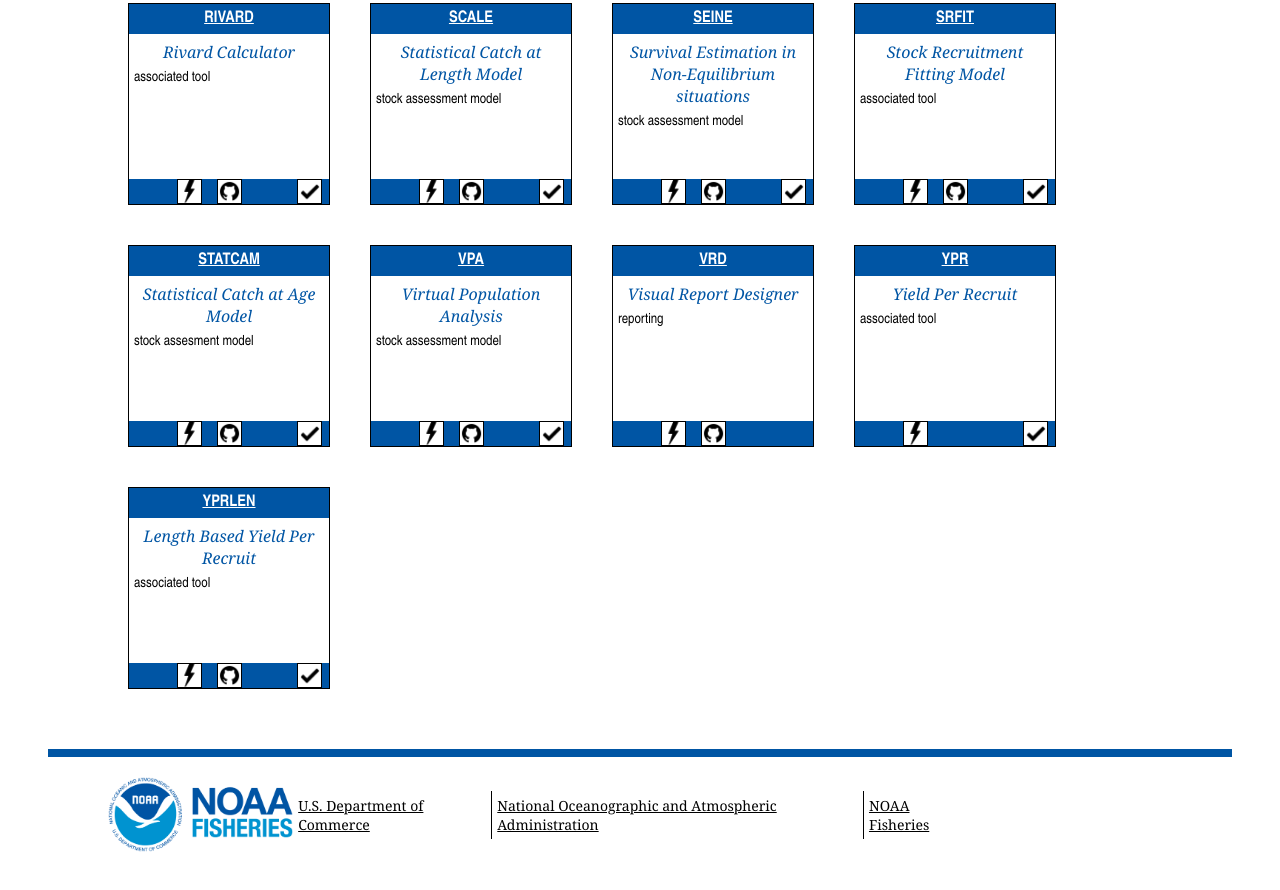
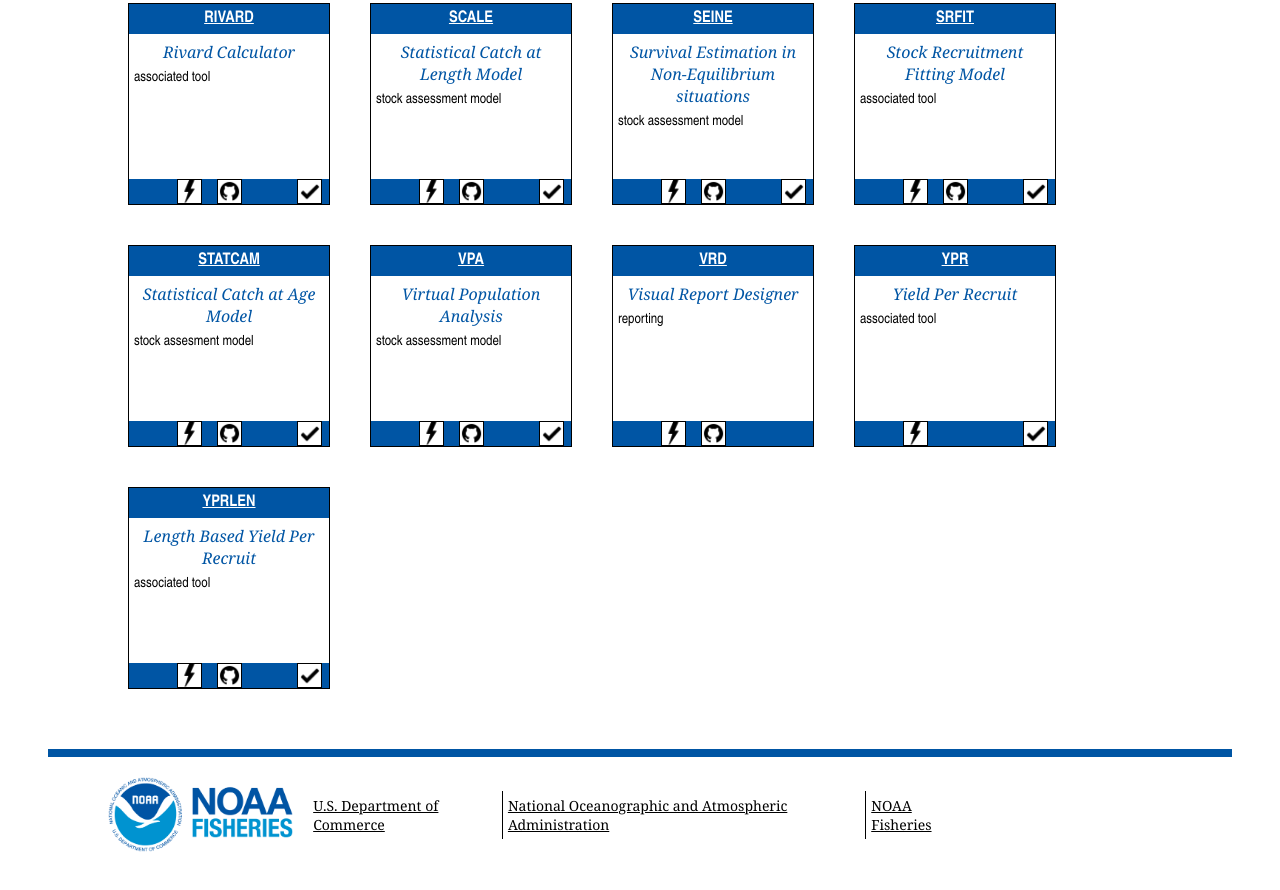
Before and after one commit to iantaylor-NOAA/nmfs-fish-tools.github.io, a plain HTML site: page index.html in a window 1280 px wide. Shown: the part 1723-2613 px from the top of the page. Drawn offline with Linux system fonts and the light colour scheme.

Commit message:
footer padding

```diff
--- a/static/simple.css
+++ b/static/simple.css
@@ -25,8 +25,7 @@
   display: flex;
   flex-direction:row;
   margin:auto;
-
-
+  padding-left: 15px;
 }
 
 .title {
@@ -379,14 +378,7 @@ img{
   pointer-events: none;
 
 }
-footer{
-  display: flex;
-  flex-direction: row;
-  font-size: 12px;
-  color:black;
-  justify-content: space-between;
 
-}
 .mylink{padding: 5px;
 font-size: 14px;}
 
```
